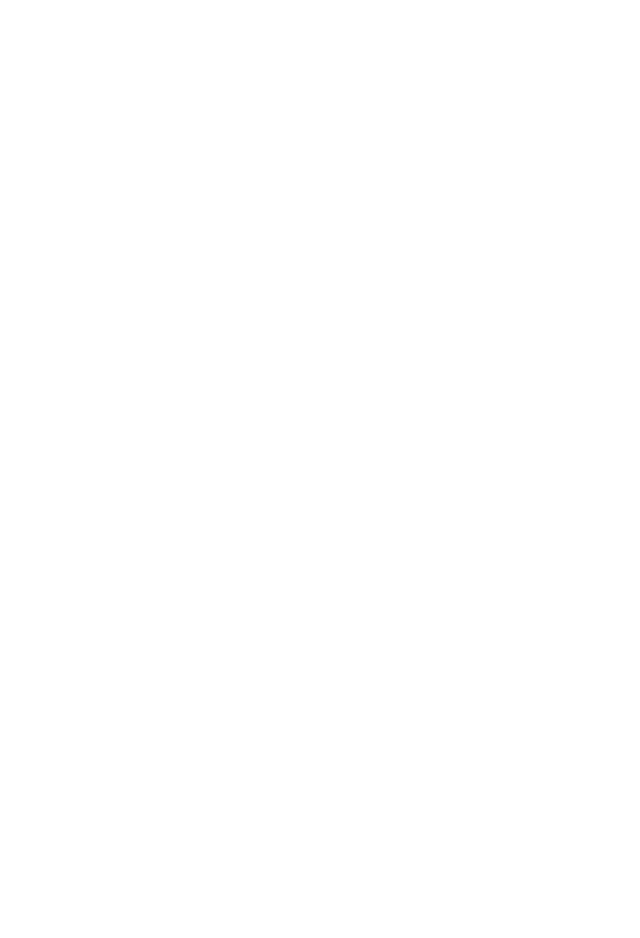
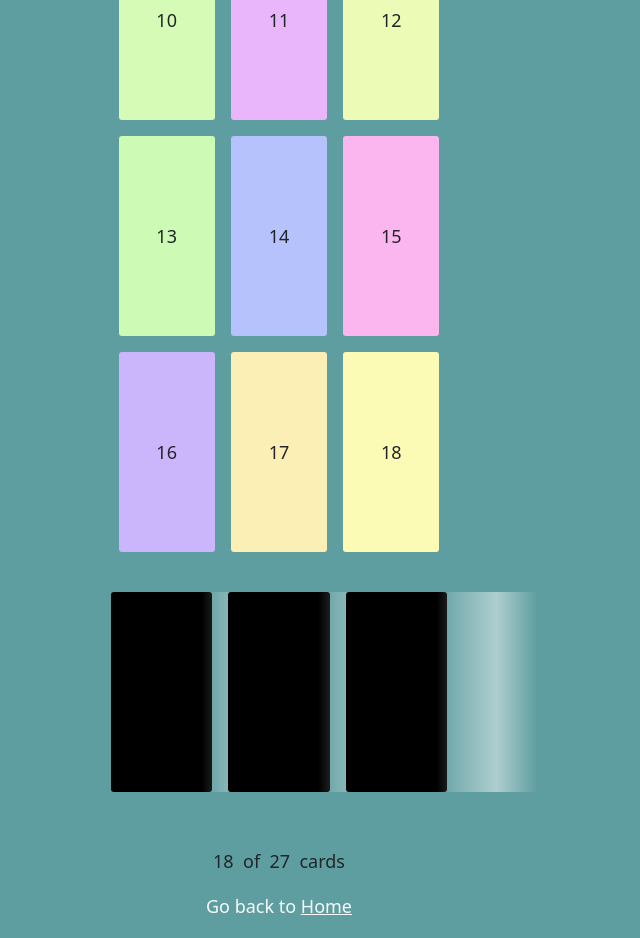
Before and after one commit to harriesshen/NextJs, a Next.js app: page /originScroll in a window 1280 px wide. Before the commit this address had no page. Shown: the part 760-1698 px from the top of the page, without its empty margins (361-1001 px from the left). Before the commit the page ends 800 px from the top, so only its background shows below. Built offline with nearby package versions, Linux system fonts and the light colour scheme.

Commit message:
infinite-scroll

```diff
--- a/components/layout.js
+++ b/components/layout.js
@@ -29,7 +29,11 @@
       </Head>
       <div className="container">
         <div className="row justify-content-center">
-          <div className={`${styles.layout} col-4`}>
+          <div
+            className={`${styles.layout} ${
+              pathname == "/originScroll" ? "col-4" : "col-4"
+            }`}
+          >
             {children}
             <div className={`m-3 text-light ${styles.footer}`}>
               <p className="mb-0">
@@ -38,8 +42,7 @@
                   Home
                 </a>
               </p>
-
-              <Star></Star>
+              {pathname == "/" ? <Star></Star> : null}
             </div>
           </div>
         </div>
--- a/components/layout.module.css
+++ b/components/layout.module.css
@@ -1,10 +1,10 @@
 .container{
-  height: 670px;
   display: flex;
   align-items: center;
   background-color:cadetblue;
+  min-height: 100vh;
+  width: 100%;
 }
-
 .header {
   display: flex;
   flex-direction: column;
--- /dev/null
+++ b/hook/throttle.js
@@ -0,0 +1 @@
+export default function throttle() {}
--- a/package.json
+++ b/package.json
@@ -13,6 +13,7 @@
     "next": "latest",
     "react": "18.2.0",
     "react-dom": "18.2.0",
+    "react-infinite-scroll-component": "^6.1.0",
     "remark": "^14.0.2",
     "remark-html": "^15.0.2"
   },
--- a/pages/_app.js
+++ b/pages/_app.js
@@ -2,6 +2,7 @@
 import "bootstrap/dist/css/bootstrap.css";
 import Head from "next/head";
 import Link from "next/link";
+import Script from "next/script";
 import Layout from "../components/layout";
 
 export default function App({ Component, pageProps }) {
@@ -9,10 +10,10 @@
     <>
       <Head>
         <meta name="viewport" content="width=device-width, initial-scale=1" />
-        <script
+        <Script
           src="https://kit.fontawesome.com/c3ac91c552.js"
           crossorigin="anonymous"
-        ></script>
+        ></Script>
       </Head>
       <Layout>
         <Component {...pageProps} />
--- /dev/null
+++ b/pages/api/data.js
@@ -0,0 +1,6 @@
+export default function data(req, res) {
+  const res = fetch(
+    `https://jsonplaceholder.typicode.com/todos?_start=${posts.length}&_limit=10`
+  );
+  res.status(200).json({ text: "hello" });
+}
--- /dev/null
+++ b/pages/originScroll.js
@@ -0,0 +1,82 @@
+import { use, useEffect, useRef, useState } from "react";
+import styles from "../styles/originScroll.module.css";
+export default function OriginScroll() {
+  const [currentPage, setCurrentPage] = useState(1);
+  const [endofPage, setEndOfPage] = useState(true);
+  const stop = useRef(false);
+  const cardIncrease = 9;
+  const cardLimit = 27;
+  const [pageCount, setPageCount] = useState(
+    Math.ceil(cardLimit / cardIncrease)
+  );
+  useEffect(() => {
+    const cardTotalElem = document.getElementById("card-total");
+    cardTotalElem.innerHTML = cardLimit;
+    window.addEventListener("scroll", handleInfiniteScroll);
+  }, [typeof window]);
+
+  const getRamdonColor = () => {
+    const h = Math.floor(Math.random() * 360);
+    return `hsl(${h}deg,90%,85%)`;
+  };
+  const createCard = (index) => {
+    const container = document.getElementById("card-container");
+    const card = document.createElement("div");
+    card.className = "cards";
+    card.innerHTML = index;
+    card.style.backgroundColor = getRamdonColor();
+    container.appendChild(card);
+  };
+  const handleInfiniteScroll = () => {
+    setTimeout(() => {
+      const endofPage =
+        window.innerHeight + window.pageYOffset >= document.body.offsetHeight;
+      console.log("增頁", !stop.current, endofPage);
+      if (endofPage && !stop.current) {
+        setCurrentPage((currentPage) => currentPage + 1);
+      } else if (stop.current) {
+        window.removeEventListener("scroll", handleInfiniteScroll);
+      }
+    }, 500);
+  };
+  const addCards = () => {
+    const cardCountElem = document.getElementById("card-count");
+    const startRange = (currentPage - 1) * cardIncrease;
+    const endRange =
+      currentPage == pageCount ? cardLimit : currentPage * cardIncrease;
+    cardCountElem.innerHTML = endRange;
+    for (let i = startRange + 1; i <= endRange; i++) {
+      createCard(i);
+    }
+  };
+
+  useEffect(() => {
+    console.log("到達頁尾->建立DIV", currentPage, "/", pageCount);
+
+    if (currentPage > pageCount) {
+      stop.current = true;
+      const loader = document.getElementById("loader");
+      loader.remove();
+    } else {
+      addCards();
+    }
+  }, [currentPage]);
+  // if (endofPage && typeof window) {
+  //   addCards(currentPage + 1);
+  // }
+  return (
+    <>
+      <div className={styles.cardContainer} id="card-container"></div>
+      <div id="loader" className={styles.loader}>
+        <div className={`${styles.skeletonCard}`}></div>
+        <div className={`${styles.skeletonCard}`}></div>
+        <div className={`${styles.skeletonCard}`}></div>
+      </div>
+      <div className={styles.cardActions}></div>
+      <span className="d-flex justify-content-center">
+        <span id="card-count"></span> &nbsp; of &nbsp;
+        <span id="card-total"></span> &nbsp; cards
+      </span>
+    </>
+  );
+}
--- a/styles/global.css
+++ b/styles/global.css
@@ -34,3 +34,16 @@
 Link{
   text-decoration: none;
 }
+.cards {
+  height: 25vh ;
+  width: calc(100% / 3 - 16px);
+  margin: 8px;
+  border-radius: 3px;
+  transition: all 200ms ease-in-out;
+  display: flex;
+  align-items: center;
+  justify-content: center;
+}
+.cards:hover {
+  box-shadow: 0 4px 10px rgba(0, 0, 0, 0.2);
+}
--- /dev/null
+++ b/styles/originScroll.module.css
@@ -0,0 +1,67 @@
+.cardContainer {
+  display: flex;
+   flex-wrap: wrap;
+  /* overflow-y: scroll;  */
+}
+/* :global(.card) {
+  height: 25vh;
+  width: 25vh;
+  margin: 8px;
+  border-radius: 3px;
+  transition: all 200ms ease-in-out;
+  display: flex;
+  align-items: center;
+  justify-content: center;
+}
+.card:hover {
+  box-shadow: 0 4px 10px rgba(0, 0, 0, 0.2);
+} */
+.cardContainer {
+  margin: 8px;
+  padding: 16px 0;
+   /* display: flex;  */
+   /* justify-content: center; */
+  align-items: center;
+
+}
+.cardActions {
+  margin: 8px;
+  padding: 16px 0;
+  display: flex;
+  justify-content: space-between;
+  align-items: center;
+}
+.loader {
+  display: flex;
+}
+.skeletonCard {
+  height: 25vh;
+  width: calc(100% / 3 - 16px);
+  margin: 8px;
+  border-radius: 3px;
+  transition: all 200ms ease-in-out;
+  position: relative;
+  background-color: #000000;
+}
+.skeletonCard::after {
+  content: "";
+  position: absolute;
+  top: 0;
+  right: 0;
+  bottom: 0;
+  left: 0;
+  transform: translateX(1px);
+  background-image: linear-gradient(90deg, rgba(255, 255, 255, 0) 0, rgba(255, 255, 255, 0.2) 20%, rgba(255, 255, 255, 0.5) 60%, rgba(255, 255, 255, 0));
+  animation: load 1s infinite;
+}
+@keyframes load {
+  100% {
+    transform: translateX(100%);
+  }
+}
+
+@media  screen  and  ( prefers-reduced-motion :  reduce )  {
+  .skeleton-card ::after  {
+    animation: none;
+  }
+}
```
Also changed, not shown: pages/index.js (+12 -0 lines), pages/scroll.js (added, +50 -0 lines), styles/scroll.module.css (added, +15 -0 lines), 1 other file (tests, documents, lock files or other folders).
